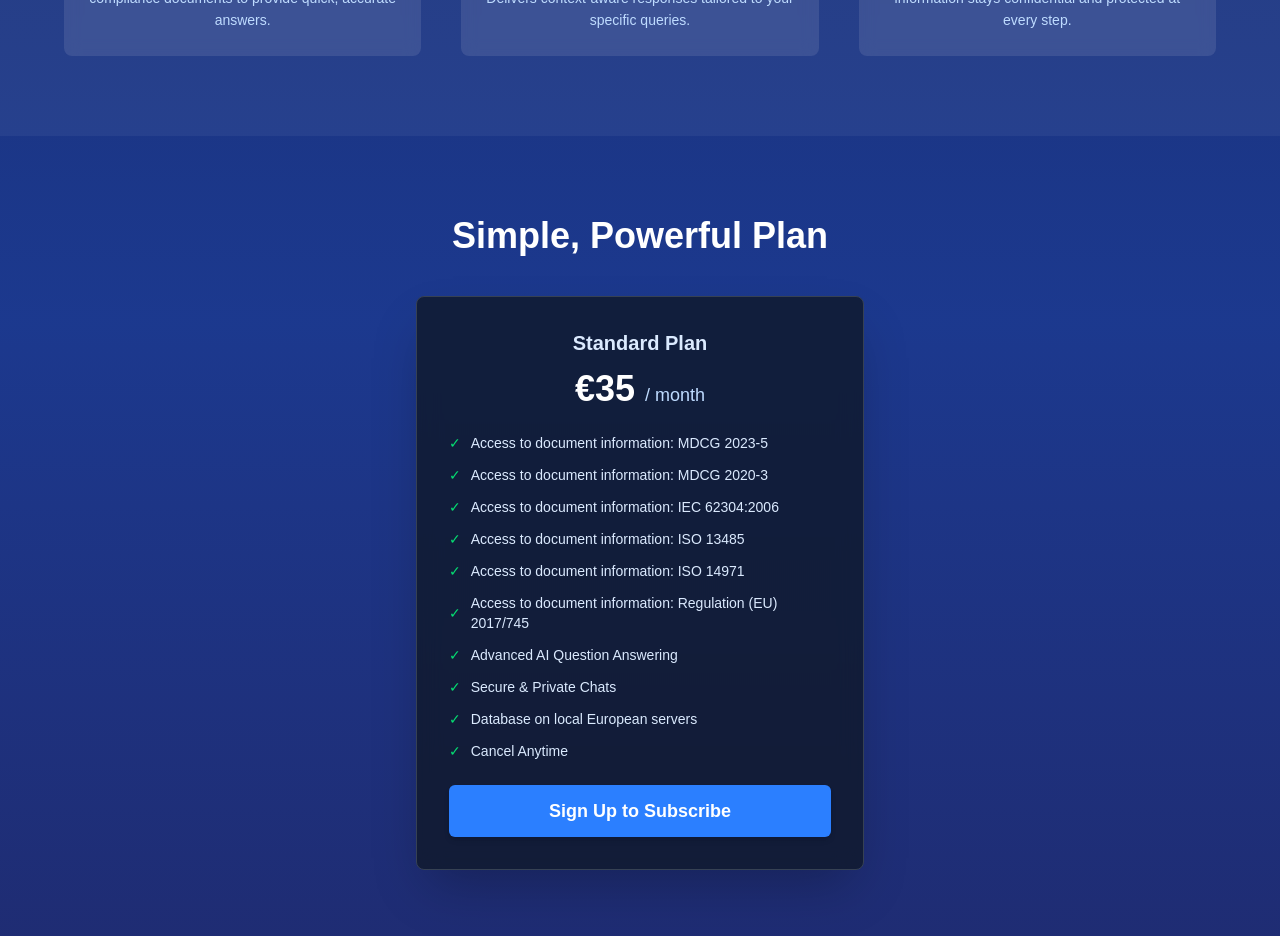
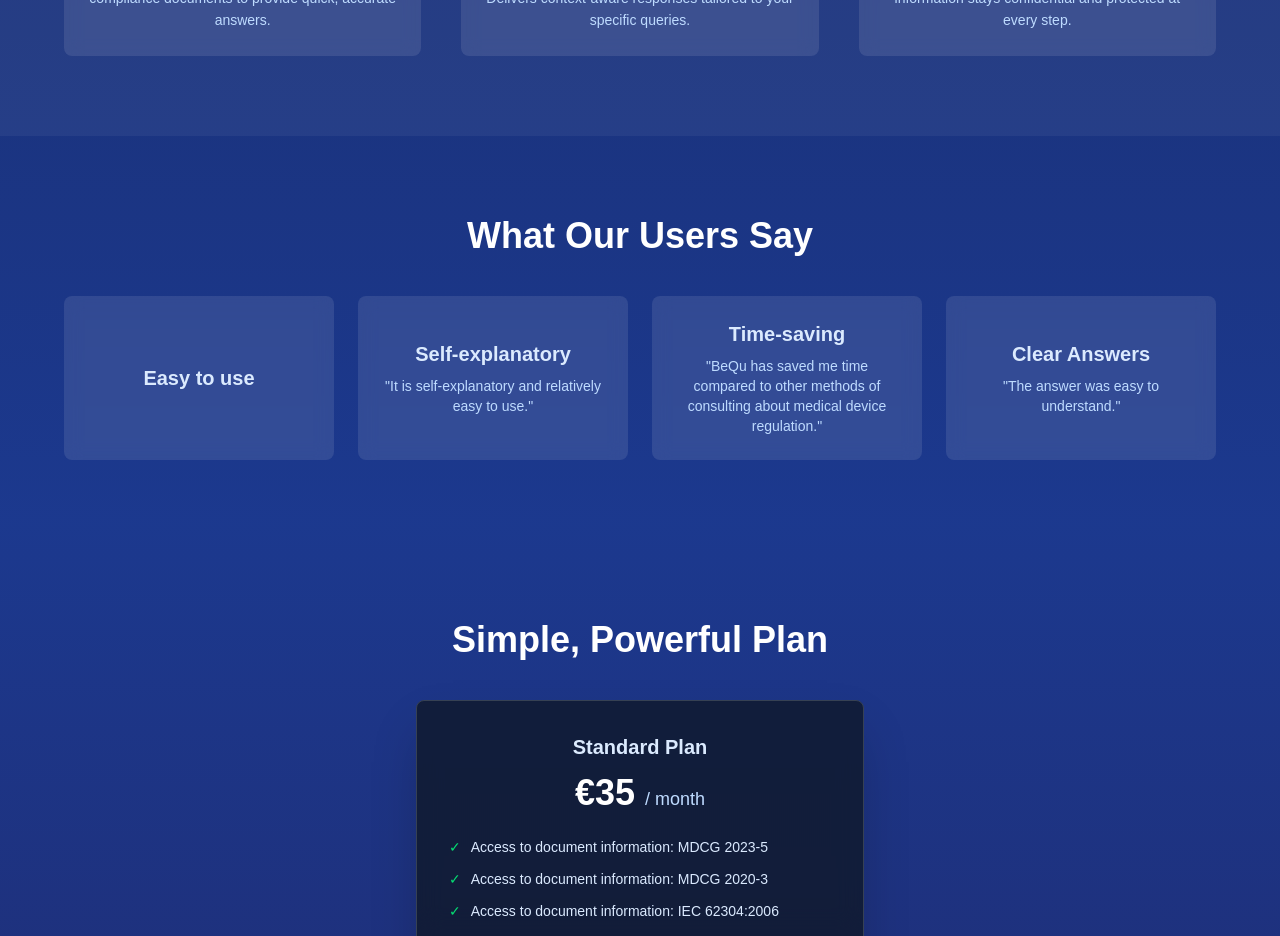
Before and after one commit to damfello/bequ-15, a Next.js app: page / in a window 1280 px wide. Shown: the part 1240-2176 px from the top of the page. Built offline with nearby package versions, Linux system fonts and the light colour scheme; no server answers.

Commit message:
update landing pahe cloud keyworfds

```diff
--- a/src/components/LandingPage.tsx
+++ b/src/components/LandingPage.tsx
@@ -213,6 +213,30 @@
         </div>
       </section>
 
+      {/* Sección de Testimonios de Usuarios */}
+      <section id="testimonials" className="py-16 md:py-20 px-6">
+        <div className="max-w-6xl mx-auto text-center">
+          <h2 className="text-3xl md:text-4xl font-bold mb-10">What Our Users Say</h2>
+          <div className="grid grid-cols-1 md:grid-cols-2 lg:grid-cols-4 gap-6">
+            <div className="bg-white/10 p-6 rounded-lg backdrop-blur-sm transform transition duration-300 hover:scale-105 hover:bg-white/15 text-center flex flex-col justify-center">
+              <p className="text-xl font-bold text-blue-100">Easy to use</p>
+            </div>
+            <div className="bg-white/10 p-6 rounded-lg backdrop-blur-sm transform transition duration-300 hover:scale-105 hover:bg-white/15 text-center flex flex-col justify-center">
+              <p className="text-xl font-bold text-blue-100">Self-explanatory</p>
+              <p className="text-sm text-blue-200 mt-2">"It is self-explanatory and relatively easy to use."</p>
+            </div>
+            <div className="bg-white/10 p-6 rounded-lg backdrop-blur-sm transform transition duration-300 hover:scale-105 hover:bg-white/15 text-center flex flex-col justify-center">
+              <p className="text-xl font-bold text-blue-100">Time-saving</p>
+              <p className="text-sm text-blue-200 mt-2">"BeQu has saved me time compared to other methods of consulting about medical device regulation."</p>
+            </div>
+            <div className="bg-white/10 p-6 rounded-lg backdrop-blur-sm transform transition duration-300 hover:scale-105 hover:bg-white/15 text-center flex flex-col justify-center">
+              <p className="text-xl font-bold text-blue-100">Clear Answers</p>
+              <p className="text-sm text-blue-200 mt-2">"The answer was easy to understand."</p>
+            </div>
+          </div>
+        </div>
+      </section>
+
       {/* Sección Pricing (CONTENIDO RESTAURADO) */}
       <section id="pricing" className="py-16 md:py-20 px-6">
         <div className="max-w-md mx-auto">
```
